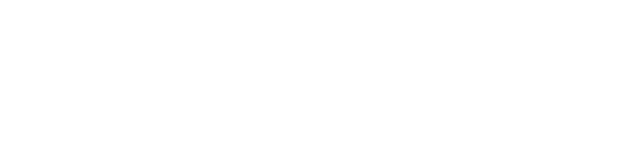
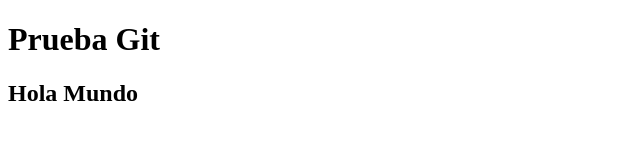
Before and after one commit to Semyasa/Prueba, a plain HTML site: page index.html in a window 1280 px wide. Shown: the whole page, without its empty margins (0-640 px from the left). Drawn offline with Linux system fonts and the light colour scheme.

Commit message:
cambios en el index.html

```diff
--- a/index.html
+++ b/index.html
@@ -7,6 +7,7 @@
     <title>Mi Primer Ejemplo</title>
 </head>
 <body>
-
+    <h1>Prueba Git</h1>
+    <h2>Hola Mundo</h2>
 </body>
 </html>
```
